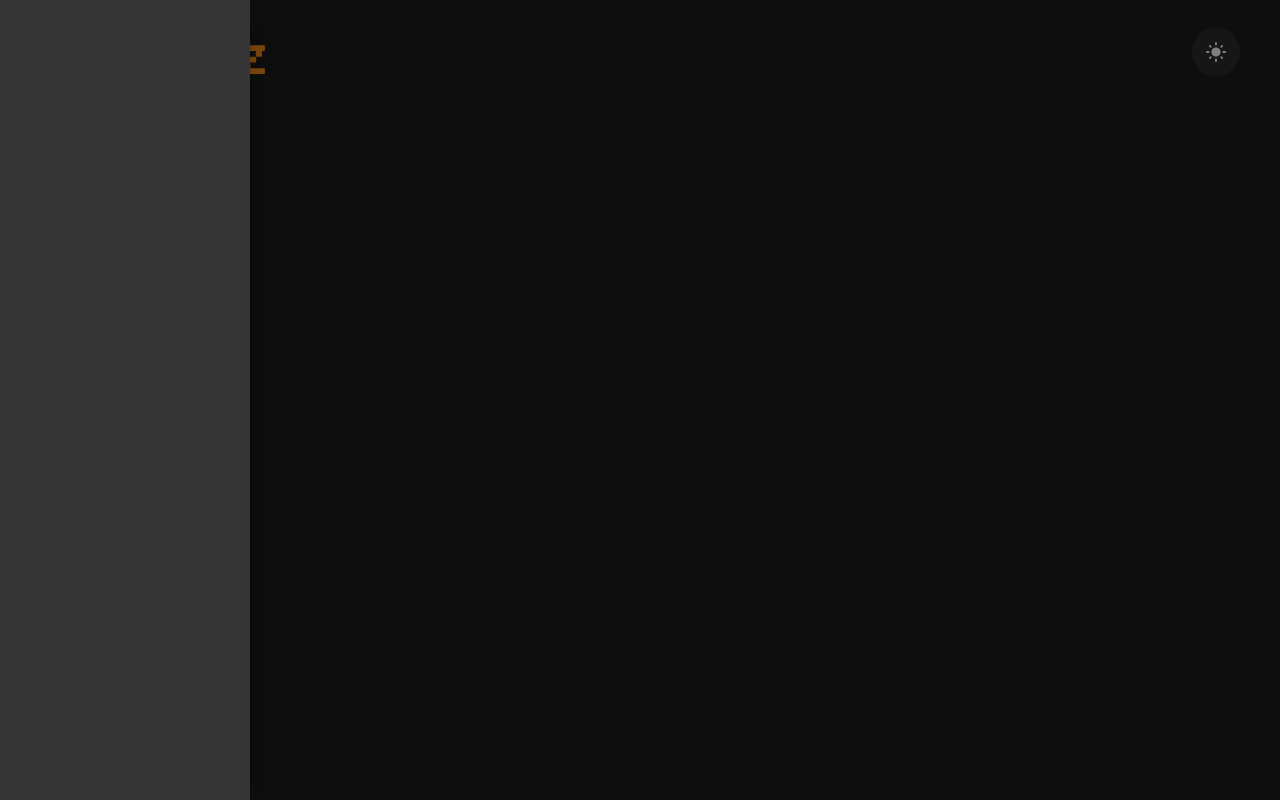
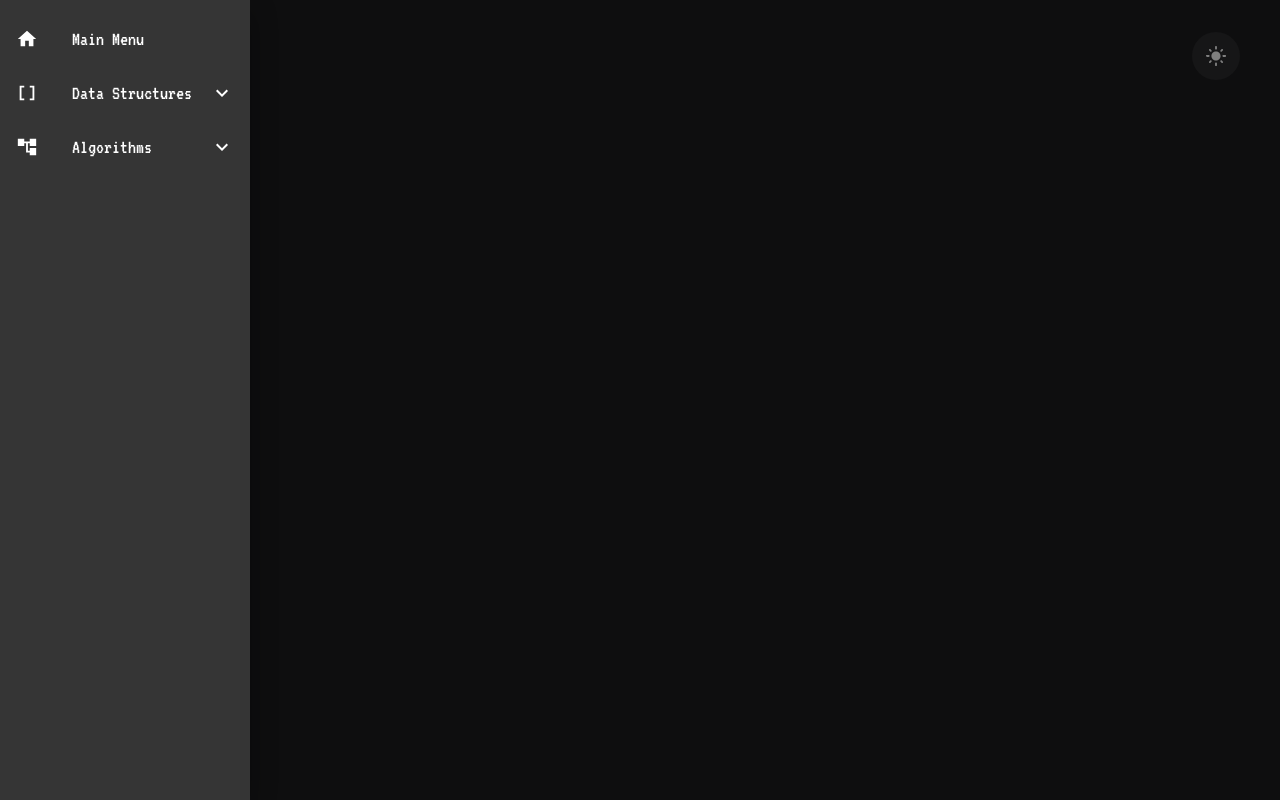
Before and after one commit to lukereed1/dsaviz, a React (Vite) app: page / in a window 1280 px wide. Built offline with nearby package versions, Linux system fonts and the light colour scheme.

Commit message:
Side menu nested lists complete

```diff
--- a/src/app/layout/Header.tsx
+++ b/src/app/layout/Header.tsx
@@ -9,11 +9,12 @@ export default function Header() {
 			<Box
 				display={"flex"}
 				justifyContent={"space-between"}
-				paddingLeft={12}
+				paddingLeft={10}
 				paddingRight={4}
-				paddingY={2}>
+				paddingY={2.5}>
 				<img src={Logo} alt="DsaViz Logo" />
-				<IconButton sx={{ "&:hover": { backgroundColor: "transparent" } }}>
+				<IconButton
+					sx={{ "&:hover": { backgroundColor: "transparent" } }}>
 					<Avatar sx={{ padding: 3, bgcolor: "primary.main" }}>
 						<LightModeIcon sx={{ fontSize: 22, color: "white" }} />
 					</Avatar>
--- a/src/app/layout/SideMenu.tsx
+++ b/src/app/layout/SideMenu.tsx
@@ -1,15 +1,68 @@
 import DataArrayIcon from "@mui/icons-material/DataArray";
 import HomeIcon from "@mui/icons-material/Home";
 import AccountTreeIcon from "@mui/icons-material/AccountTree";
-import { Box, Drawer, List, ListItem } from "@mui/material";
+import {
+	Box,
+	Collapse,
+	Drawer,
+	List,
+	ListItem,
+	ListItemButton,
+	ListItemIcon,
+	ListItemText,
+} from "@mui/material";
 import { useState } from "react";
+import { ExpandLess, ExpandMore } from "@mui/icons-material";
 
 export default function SideMenu() {
 	const [menuOpen, setMenuOpen] = useState(false);
+	const [dsMenuOpen, setDsMenuOpen] = useState(false);
+	const [algoMenuOpen, setAlgoMenuOpen] = useState(false);
 
 	function handleMenu() {
 		setMenuOpen(!menuOpen);
 	}
+
+	function handleDsMenu() {
+		setDsMenuOpen(!dsMenuOpen);
+	}
+
+	function handleAlgoMenu() {
+		setAlgoMenuOpen(!algoMenuOpen);
+	}
+
+	const menuItems = [
+		{
+			label: "Main Menu",
+			path: "#",
+			icon: <HomeIcon sx={{ fontSize: 22 }} />,
+			nested: false,
+		},
+		{
+			label: "Data Structures",
+			path: "#",
+			icon: <DataArrayIcon sx={{ fontSize: 22 }} />,
+			nested: true,
+			items: [
+				{ label: "Array", path: "#" },
+				{ label: "Linked List", path: "#" },
+			],
+			function: () => handleDsMenu(),
+			open: dsMenuOpen,
+		},
+		{
+			label: "Algorithms ",
+			path: "#",
+			icon: <AccountTreeIcon sx={{ fontSize: 22 }} />,
+			nested: true,
+			items: [
+				{ label: "Quick Sort", path: "#" },
+				{ label: "Merge Sort", path: "#" },
+			],
+			function: () => handleAlgoMenu(),
+			open: algoMenuOpen,
+		},
+	];
 
 	return (
 		<>
@@ -19,35 +72,103 @@ export default function SideMenu() {
 					position: "absolute",
 					left: 0,
 					height: "100%",
-					width: 60,
+					width: 46,
 					backgroundColor: "primary.main",
 				}}>
 				<List
 					sx={{
 						display: "flex",
 						flexDirection: "column",
-						marginTop: 3.5,
+						marginTop: 2,
 						gap: 1,
 					}}>
-					<ListItem sx={{ justifyContent: "center" }}>
-						<HomeIcon sx={{ fontSize: 30 }} />
-					</ListItem>
-					<ListItem sx={{ justifyContent: "center" }}>
-						<DataArrayIcon sx={{ fontSize: 30 }} />
-					</ListItem>
-					<ListItem sx={{ justifyContent: "center" }}>
-						<AccountTreeIcon sx={{ fontSize: 30 }} />
-					</ListItem>
+					{menuItems.map(({ label, icon }) => (
+						<ListItem key={label} sx={{ justifyContent: "center" }}>
+							{icon}
+						</ListItem>
+					))}
 				</List>
 			</Box>
 			<Drawer anchor="left" open={menuOpen}>
 				<Box
 					onMouseLeave={handleMenu}
 					sx={{
+						justifyContent: "center",
 						width: 250,
 						height: "100%",
 						backgroundColour: "primary.main",
-					}}></Box>
+					}}>
+					<List
+						sx={{
+							display: "flex",
+							flexDirection: "column",
+							justifyContent: "space-between",
+							marginTop: 1,
+							gap: 1,
+						}}>
+						{menuItems.map((item) =>
+							item.nested ? (
+								<>
+									<ListItemButton
+										sx={{ paddingY: 0.5 }}
+										key={item.label}
+										onClick={item.function}>
+										<ListItemIcon>{item.icon}</ListItemIcon>
+										<ListItemText
+											primaryTypographyProps={{
+												fontSize: "20px",
+											}}
+											primary={item.label}
+										/>
+										{item.open ? (
+											<ExpandLess />
+										) : (
+											<ExpandMore />
+										)}
+									</ListItemButton>
+									<Collapse
+										in={item.open}
+										timeout={"auto"}
+										unmountOnExit>
+										<List
+											sx={{
+												display: "flex",
+												flexDirection: "column",
+												marginTop: -0.5,
+											}}
+											component={"div"}
+											disablePadding>
+											{item.items?.map((item) => (
+												<ListItemButton
+													sx={{
+														justifyContent:
+															"center",
+														fontSize: 18,
+														paddingY: 0,
+													}}
+													key={item.label}>
+													{item.label}
+												</ListItemButton>
+											))}
+										</List>
+									</Collapse>
+								</>
+							) : (
+								<ListItemButton
+									sx={{ paddingY: 0.5 }}
+									key={item.label}>
+									<ListItemIcon>{item.icon}</ListItemIcon>
+									<ListItemText
+										primaryTypographyProps={{
+											fontSize: "20px",
+										}}
+										primary={item.label}
+									/>
+								</ListItemButton>
+							)
+						)}
+					</List>
+				</Box>
 			</Drawer>
 		</>
 	);
```
